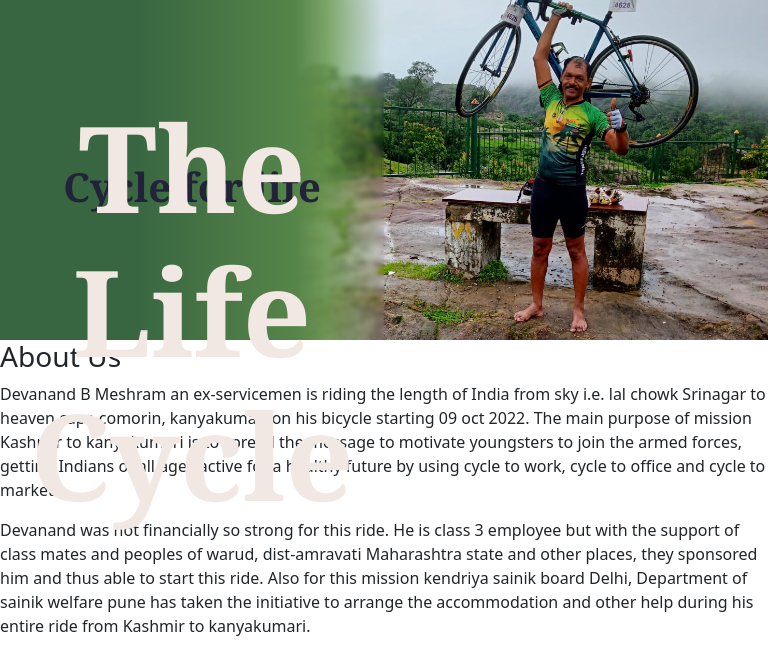
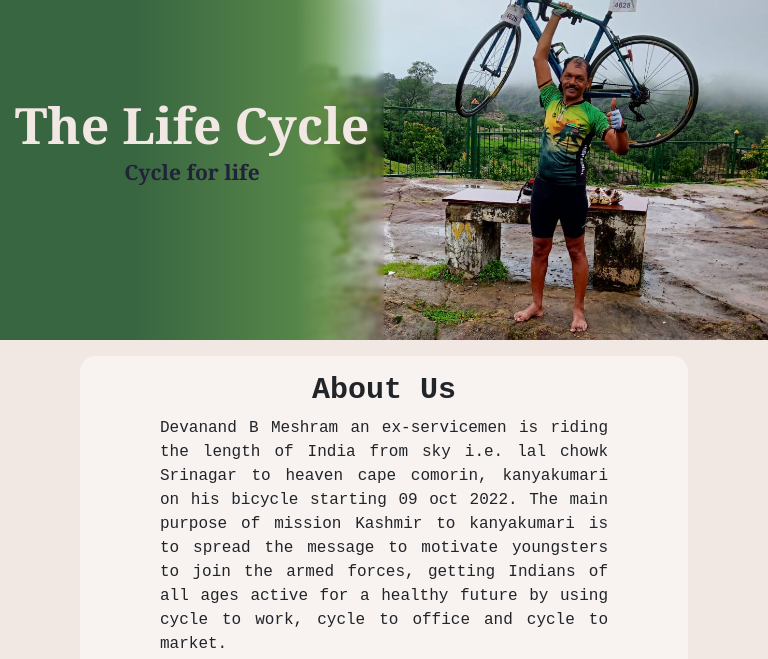
Before and after one commit to nikhilkherade/the-life-cycle, a plain HTML site: page index.html in a window 768 px wide. Shown: the part 124-783 px from the top of the page. Drawn offline with nearby package versions, Linux system fonts and the light colour scheme.

Commit message:
adding style for about section

```diff
--- a/style.css
+++ b/style.css
@@ -14,7 +14,6 @@
     position: relative;
     top: auto;
     width: 100%;
-    background-color: aqua;
 }
 
 .title-container {
@@ -74,3 +73,88 @@
     width: 100%;
     height: 100%;
 }
+
+
+/* about section */
+
+.about-container {
+    background-color: var(--light-color);
+    position: relative;
+    float: left;
+    padding: 5rem 10rem;
+    font-family: 'Operator Mono Book','Courier New', Courier, monospace;
+}
+
+.about-inner-container {
+    padding: 2rem 5rem;
+    background-color: var(--white-t-color);
+    border-radius: 2rem;
+}
+
+.about-inner-container h2 {
+    text-align: center;
+    font-size: 50px;
+    font-weight: bold;
+}
+
+.about-inner-container p {
+    font-size: 21px;
+    text-align: justify;
+}
+
+
+/* media styles */
+
+@media screen and (min-device-width: 280px) and (max-device-width: 768px) {
+    .title-container h1 {
+        font-size: 20px;
+    }
+
+    .title-container p {
+        font-size: 12px;
+    }
+
+    .about-container {
+        padding: 0;
+    }
+
+    .about-inner-container {
+        padding: 0.2rem 1rem;
+        border-radius: 0;
+    }
+
+    .about-inner-container h2 {
+        font-size: 21px;
+    }
+
+    .about-inner-container p {
+        font-size: 12px;
+    }
+}
+
+@media screen and (min-device-width: 768px) and (max-device-width: 1280px) {
+    .title-container h1 {
+        font-size: 50px;
+    }
+
+    .title-container p {
+        font-size: 21px;
+    }
+
+    .about-container {
+        padding: 1rem 5rem;
+    }
+
+    .about-inner-container {
+        padding: 1rem 5rem;
+        border-radius: 1rem;
+    }
+
+    .about-inner-container h2 {
+        font-size: 30px;
+    }
+
+    .about-inner-container p {
+        font-size: 16px;
+    }
+}
```
